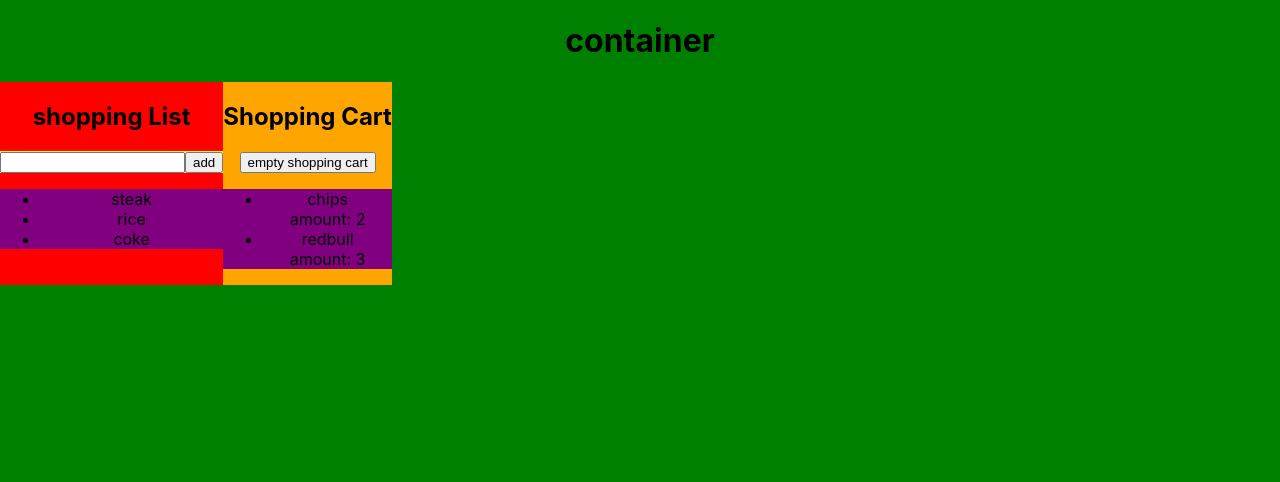
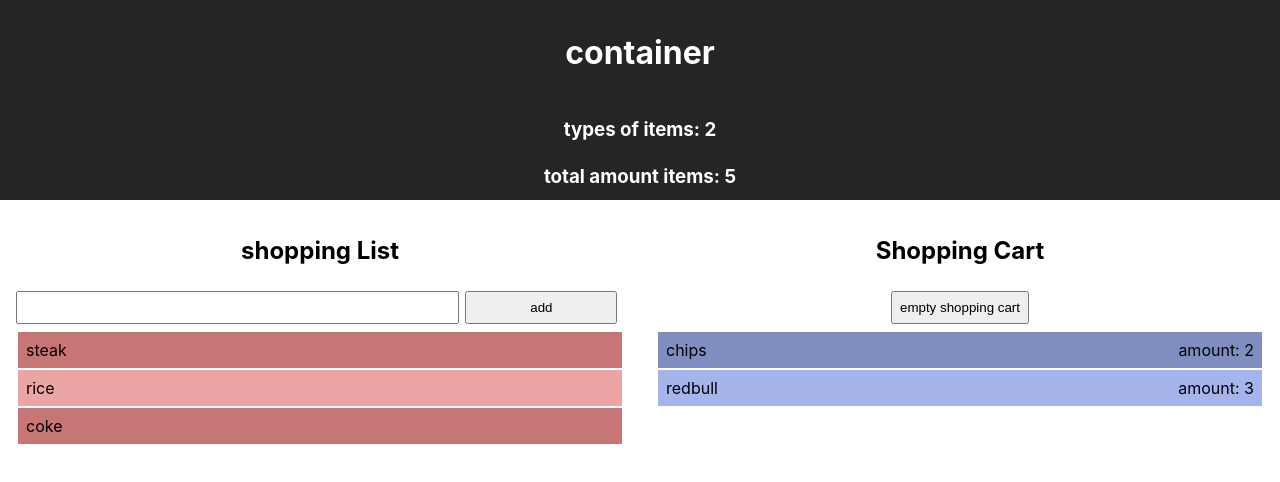
Before and after one commit to Sander-317/grocery_list, a React (Create React App) app: page / in a window 1280 px wide. Shown: the top 482 px of the page. Built offline with nearby package versions, Linux system fonts and the light colour scheme.

Commit message:
added all css and added item counters

```diff
--- a/src/App.css
+++ b/src/App.css
@@ -1,30 +1,75 @@
-body {
-  background: green;
-}
-
 .App {
   text-align: center;
 }
 
-.container {
-  /* display: flex; */
+h3 {
+  margin: 0;
 }
+
+header {
+  height: 25vh;
+  color: white;
+  background-color: #252525;
+  display: grid;
+  place-items: center;
+}
+
 main {
   display: flex;
 }
 
-.grocery-list {
-  background: red;
+.grocery-list,
+.shopping-cart {
+  flex: 1;
+  margin: 1em;
+}
+
+ul.app-list {
+  list-style: none;
+  width: 100%;
+  margin: 0;
+  padding: 0;
+  text-align: start;
+}
+
+ul.app-list li {
+  padding: 0.5em;
+  margin: 2px;
+  background-color: rgb(235, 165, 165);
+}
+
+ul.app-list li:nth-child(2n + 1) {
+  background-color: rgb(199, 118, 118);
+}
+
+.shopping-cart ul.app-list li {
+  background-color: rgb(165, 181, 235);
+}
+
+.shopping-cart ul.app-list li:nth-child(2n + 1) {
+  background-color: rgb(127, 142, 190);
+}
+
+button {
+  padding: 0.5em;
+  margin: 0.5em;
 }
 
 .input-field {
-  background: yellow;
+  display: flex;
+  align-items: center;
 }
 
-.app-list {
-  background: purple;
+.input-field input {
+  flex-grow: 1;
+  padding: 0.5em;
 }
 
-.shopping-cart {
-  background: orange;
+.input-field button {
+  width: 25%;
 }
+
+.shopping-cart .list-item {
+  display: flex;
+  justify-content: space-between;
+}
--- a/src/components/Container.js
+++ b/src/components/Container.js
@@ -83,6 +83,14 @@ class Container extends React.Component {
       <div className="container">
         <header>
           <h1>container</h1>
+          <h3> types of items: {this.state.shoppingListItems.length}</h3>
+          <h3>
+            {" "}
+            total amount items:{" "}
+            {this.state.shoppingListItems.reduce((total, item) => {
+              return total + item.amount;
+            }, 0)}{" "}
+          </h3>
         </header>
         <main>
           <GroceryList
```
